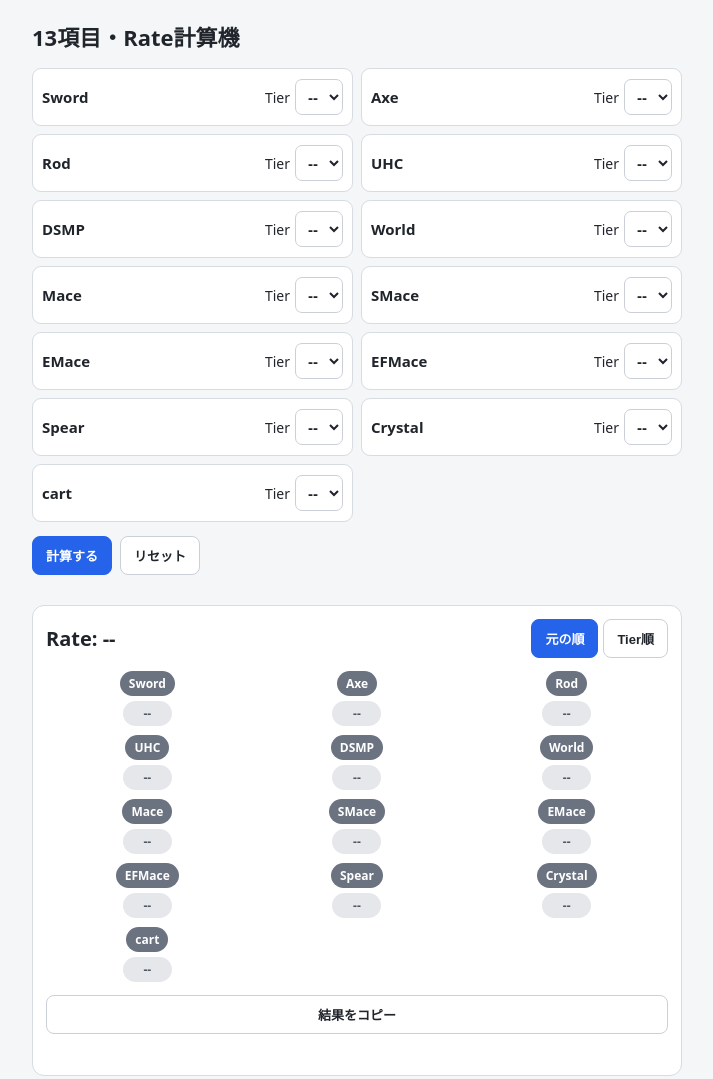
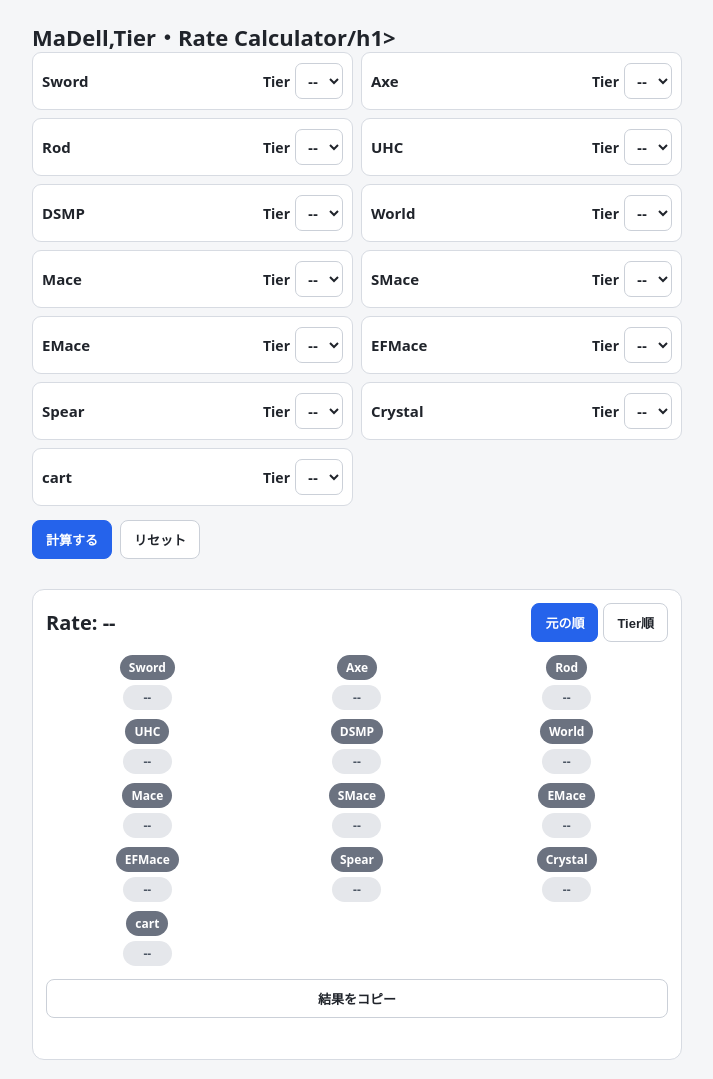
Before and after one commit to mt477460-web/rate-calculator, a plain HTML site: page index.html in a window 1280 px wide. Shown: the whole page, without its empty margins (283-996 px from the left). Drawn offline with Linux system fonts and the light colour scheme.

Commit message:
Update index.html

```diff
--- a/index.html
+++ b/index.html
@@ -35,7 +35,7 @@ button{padding:9px 13px;border-radius:8px;font-size:13px;font-weight:650;border:
 </head>
 <body>
 <main>
-<h1>13項目・Rate計算機</h1>
+<h1>MaDell,Tier・Rate Calculator/h1>
 <div id="inputs"></div>
 <div class="actions">
 <button class="primary" id="calc">計算する</button>
```
